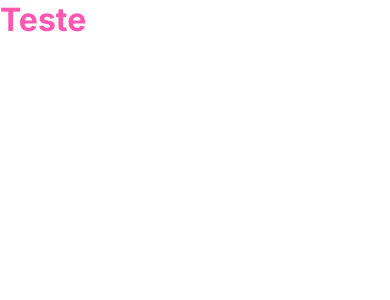
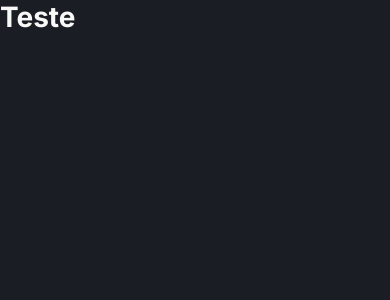
Before and after one commit to DanyLass/blogZero, a Next.js app: page / in a window 390 px wide. Shown: the top 300 px of the page. Built offline with nearby package versions, Linux system fonts and the light colour scheme.

Commit message:
global styling

```diff
--- a/src/pages/_document.tsx
+++ b/src/pages/_document.tsx
@@ -5,7 +5,6 @@ export default class MyDocument extends Document {
     return (
       <Html>
         <Head>
-          <title> blogZero</title>
           <link rel="preconnect" href="https://fonts.googleapis.com" />
           <link rel="preconnect" href="https://fonts.gstatic.com" />
           <link
--- a/src/pages/home.module.scss
+++ b/src/pages/home.module.scss
@@ -1,4 +1,4 @@
-.title {
-  color: #ff57b2;
-  font-family: Inter;
-}
+// .title {
+//   color: #ff57b2;
+//   font-family: Inter;
+// }
--- a/src/pages/index.tsx
+++ b/src/pages/index.tsx
@@ -1,4 +1,5 @@
 import { GetStaticProps } from 'next';
+import Head from 'next/head';
 
 import { getPrismicClient } from '../services/prismic';
 
@@ -25,7 +26,16 @@ interface HomeProps {
 }
 
 export default function Home() {
-  return <h1 className={styles.title}> Teste</h1>;
+  return (
+    <>
+      <Head>
+        <title> Início | blog/Zero </title>
+      </Head>
+      <h1 className={styles.title}>
+        <span>Teste</span>
+      </h1>
+    </>
+  );
 }
 
 // export const getStaticProps = async () => {
--- a/src/styles/common.module.scss
+++ b/src/styles/common.module.scss
@@ -1,3 +1,3 @@
-.title {
-  color: #ff0000;
-}
+// .title {
+//   color: #ff0000;
+// }
--- a/src/styles/globals.scss
+++ b/src/styles/globals.scss
@@ -4,4 +4,41 @@
   padding: 0;
 }
 
-// TODO
+:root {
+  --white: #f8f8f8;
+
+  --gray-100: #d7d7d7;
+
+  --gray-900: #1a1d23;
+
+  --pink: #ff57b2;
+}
+
+@media (max-width: 1080px) {
+  html {
+    font-size: 93.75%;
+  }
+
+  @media (max-width: 720px) {
+    html {
+      font-size: 87.5%;
+    }
+  }
+}
+
+body {
+  background: var(--gray-900);
+  color: var(--white);
+}
+
+body,
+input,
+textarea,
+select {
+  font: 400 1rem 'Inter', sans-serif;
+}
+
+a {
+  color: inherit;
+  text-decoration: none;
+}
```
Also changed, not shown: next-env.d.ts (added).
